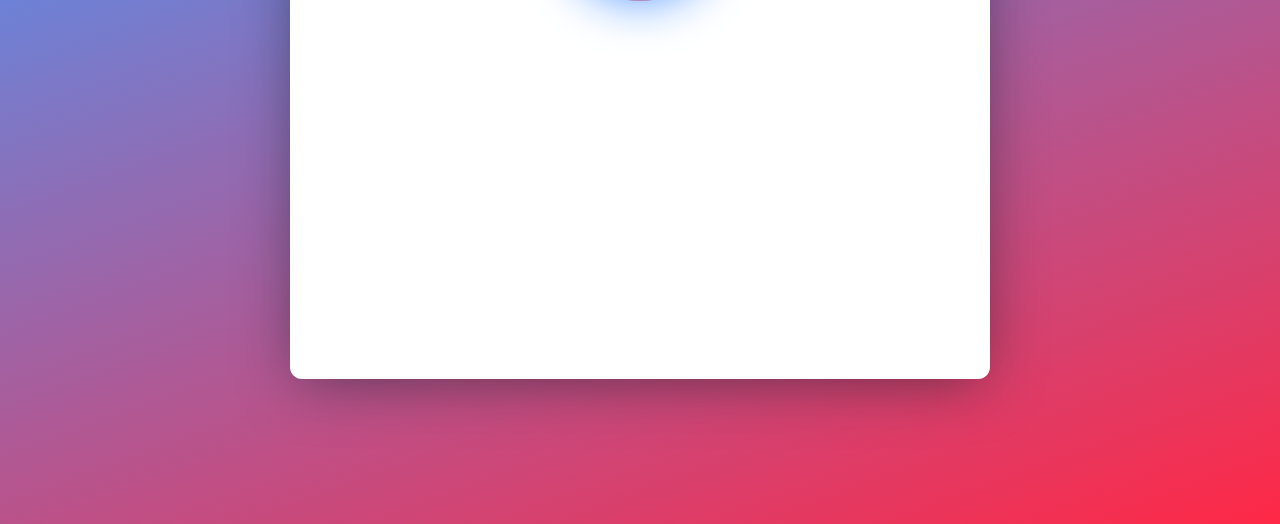
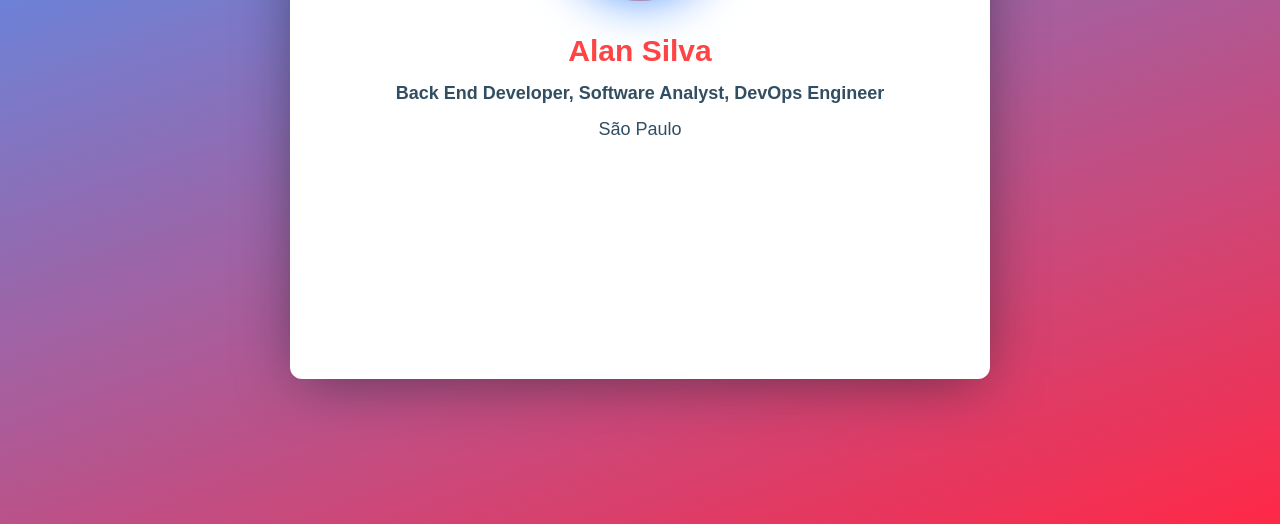
Before and after one commit to akicodeoficial/social-profile-links, a plain HTML site: page index.html in a window 1280 px wide. Shown: the part 276-800 px from the top of the page. Drawn offline with Linux system fonts and the light colour scheme.

Commit message:
criando card

```diff
--- a/index.html
+++ b/index.html
@@ -1,11 +1,11 @@
 <!DOCTYPE html>
 <html lang="en">
   <head>
-  <meta charset="UTF-8">
-  <meta http-equiv="X-UA-Compatible" content="IE=edge">
-  <meta name="viewport" content="width=device-width, initial-scale=1.0">
+    <meta charset="UTF-8" />
+    <meta http-equiv="X-UA-Compatible" content="IE=edge" />
+    <meta name="viewport" content="width=device-width, initial-scale=1.0" />
     <title>Alan Silva</title>
-  <link rel="stylesheet" href="./styles.css">
+    <link rel="stylesheet" href="./styles.css" />
   </head>
   <body>
     <main>
@@ -13,6 +13,11 @@
         <div class="card-img">
           <img src="https://avatars.githubusercontent.com/u/126093767?v=4" />
         </div>
+        <div class="card-content">
+          <h2>Alan Silva</h2>
+          <h3>Back End Developer, Software Analyst, DevOps Engineer</h3>
+          <p>São Paulo</p>
+        </div>
       </div>
     </main>
   </body>
--- a/styles.css
+++ b/styles.css
@@ -29,7 +29,7 @@ a:hover {
   text-decoration: none;
 }
 
-.card {
+div.card {
   width: 100%;
   min-height: 460px;
   box-shadow: 0 8px 60px -10px rgba(13, 28, 39, 0.6);
@@ -40,7 +40,7 @@ a:hover {
   position: relative;
 }
 
-.card-img {
+div.card-img {
   width: 150px;
   height: 150px;
   margin-left: auto;
@@ -60,3 +60,30 @@ img {
   object-fit: cover;
   border-radius: 50%;
 }
+
+div.card-content {
+  margin-top: -35px;
+  text-align: center;
+  padding: 0 20px;
+  padding-bottom: 40px;
+  transition: all 0.3s;
+}
+
+h2 {
+  font-weight: 700;
+  font-size: 30px;
+  color: #ff4444;
+  margin-bottom: 15px;
+}
+
+h3 {
+  font-size: 18px;
+  margin-bottom: 15px;
+}
+
+p {
+  display: flex;
+  justify-content: center;
+  align-items: center;
+  font-size: 18px;
+}
```
Lines whose indentation alone changed are shown as unchanged.
